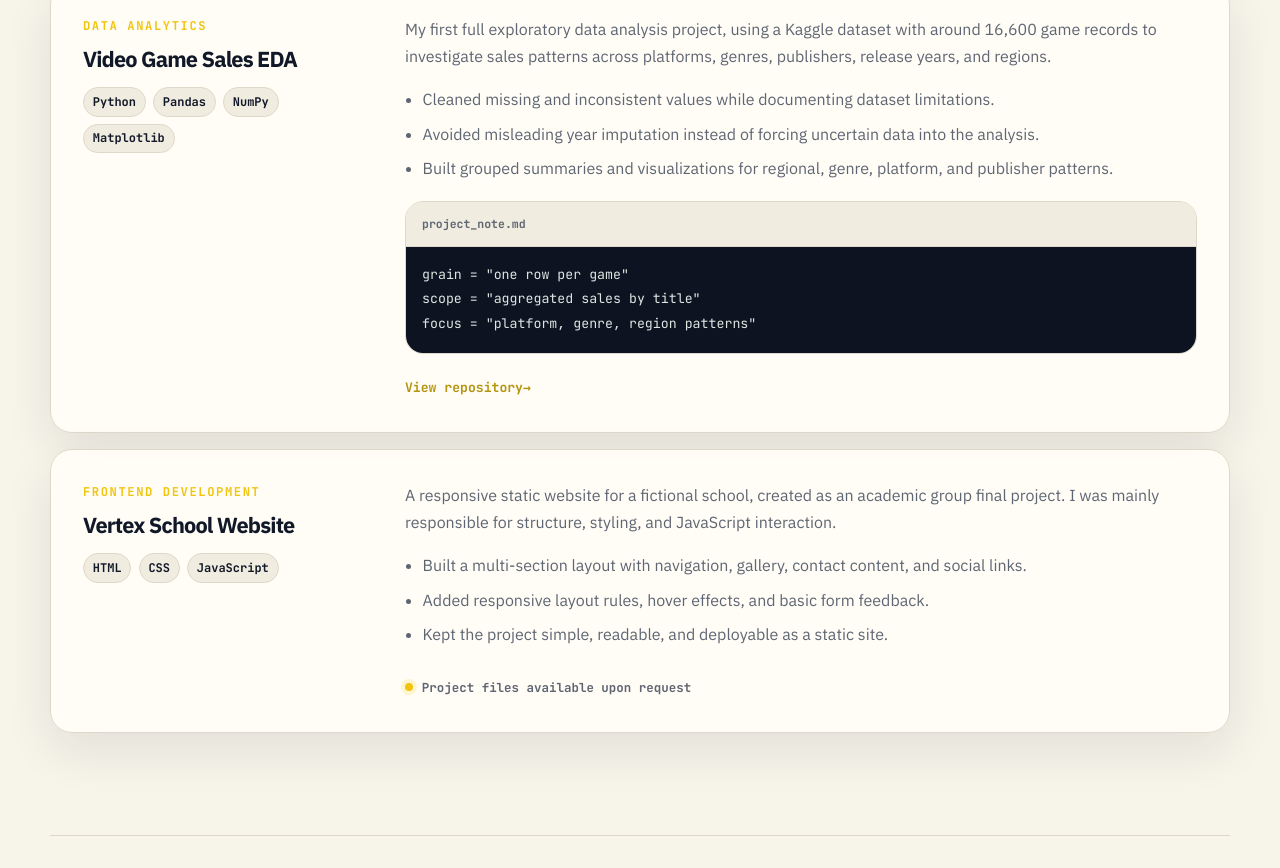
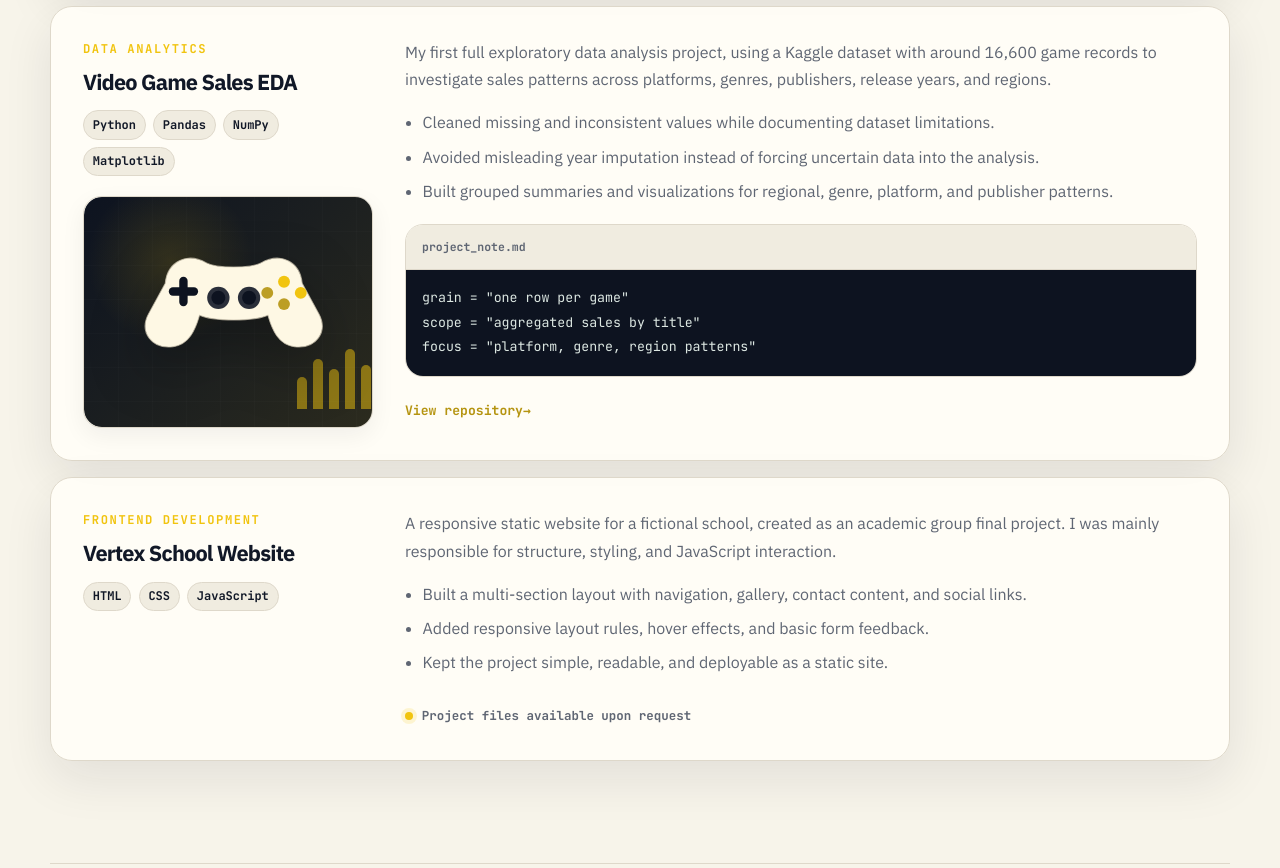
Before and after one commit to hafezomar/hafezomar.github.io, a plain HTML site: page index.html in a window 1280 px wide. Shown: the part 2752-3620 px from the top of the page. Drawn offline with Linux system fonts and the light colour scheme.

Commit message:
Add Lichess project and project thumbnails

```diff
--- a/index.html
+++ b/index.html
@@ -135,7 +135,7 @@
             <div class="section-header section-header-wide reveal">
                 <h2 id="work-title">Projects</h2>
                 <p>
-                    A focused project set showing my progression from exploratory analysis to SQL-backed, multi-table business analysis.
+                    A focused project set showing my progression from exploratory analysis to SQL-backed projects, feature engineering, and analytical storytelling.
                 </p>
             </div>
 
@@ -197,6 +197,7 @@ ORDER BY review_score;</code></pre>
                             <span>SQLite</span>
                             <span>Pandas</span>
                             <span>Seaborn</span>
+							<span>Feature Engineering</span>
                             <span>Jupyter</span>
                         </div>
                         <a class="project-thumbnail chess-thumbnail" href="https://github.com/hafezomar/lichess-game-analysis" target="_blank" rel="noopener noreferrer" aria-label="Open Lichess Game Analysis repository">
@@ -258,6 +259,35 @@ main_limit = "engine eval signs need validation"</code></pre>
 							<span>NumPy</span>
 							<span>Matplotlib</span>
 						</div>
+
+						<a class="project-thumbnail game-thumbnail" href="https://github.com/hafezomar/video-game-sales-eda" target="_blank" rel="noopener noreferrer" aria-label="Open Video Game Sales EDA repository">
+							<div class="game-controller-preview" aria-hidden="true">
+                                <svg class="controller-svg" viewBox="0 0 360 220" aria-hidden="true" focusable="false">
+                                    <path class="controller-shape" d="M82 99 C85 68 113 54 141 70 C155 78 205 78 219 70 C247 54 275 68 278 99 L302 143 C316 169 297 194 267 190 C244 187 235 166 229 145 C210 154 150 154 131 145 C125 166 116 187 93 190 C63 194 44 169 58 143 Z"></path>
+
+                                    <rect class="controller-dark" x="87" y="105" width="42" height="12" rx="6"></rect>
+                                    <rect class="controller-dark" x="102" y="90" width="12" height="42" rx="6"></rect>
+
+                                    <circle class="controller-stick-base" cx="158" cy="120" r="16"></circle>
+                                    <circle class="controller-stick-base" cx="202" cy="120" r="16"></circle>
+                                    <circle class="controller-stick-top" cx="158" cy="120" r="10"></circle>
+                                    <circle class="controller-stick-top" cx="202" cy="120" r="10"></circle>
+
+                                    <circle class="controller-accent" cx="252" cy="97" r="8.5"></circle>
+                                    <circle class="controller-accent" cx="276" cy="113" r="8.5"></circle>
+                                    <circle class="controller-accent-alt" cx="228" cy="113" r="8.5"></circle>
+                                    <circle class="controller-accent-alt" cx="252" cy="129" r="8.5"></circle>
+                                </svg>
+
+                                <div class="game-bars">
+                                    <span style="--bar-height: 46%;"></span>
+                                    <span style="--bar-height: 72%;"></span>
+                                    <span style="--bar-height: 58%;"></span>
+                                    <span style="--bar-height: 86%;"></span>
+                                    <span style="--bar-height: 64%;"></span>
+                                </div>
+                            </div>
+						</a>
 					</div>
                     <div class="work-body">
                         <p>
@@ -336,8 +366,9 @@ focus = "platform, genre, region patterns"</code></pre>
                 <span class="skill-pill" data-type="data">Seaborn</span>
                 <span class="skill-pill" data-type="data">EDA</span>
                 <span class="skill-pill" data-type="data">Data Cleaning</span>
+				<span class="skill-pill" data-type="data">Feature Engineering</span>
                 <span class="skill-pill" data-type="data">Statistics</span>
-				<span class="skill-pill" data-type="data">Business Analysis</span>
+				<span class="skill-pill" data-type="data">Data Storytelling</span>
                 <span class="skill-pill" data-type="database tool">SQLite</span>
                 <span class="skill-pill" data-type="tool">Git</span>
                 <span class="skill-pill" data-type="tool">GitHub</span>
--- a/style.css
+++ b/style.css
@@ -375,6 +375,132 @@ button:focus-visible {
 .project-thumbnail:hover img {
     transform: scale(1.03);
     filter: saturate(1.05);
+}
+
+.game-thumbnail {
+    text-decoration: none;
+}
+
+.game-controller-preview {
+    position: relative;
+    display: grid;
+    place-items: center;
+    min-height: 230px;
+    aspect-ratio: 4 / 3;
+    overflow: hidden;
+    border-radius: 18px;
+    background:
+        radial-gradient(circle at 28% 28%, rgba(241, 196, 15, 0.14), transparent 30%),
+        linear-gradient(135deg, var(--terminal), color-mix(in srgb, var(--terminal) 86%, var(--accent) 14%));
+}
+
+.game-controller-preview::before {
+    content: "";
+    position: absolute;
+    inset: 0;
+    background-image:
+        linear-gradient(rgba(255, 255, 255, 0.035) 1px, transparent 1px),
+        linear-gradient(90deg, rgba(255, 255, 255, 0.035) 1px, transparent 1px);
+    background-size: 34px 34px;
+    opacity: 0.45;
+}
+
+.controller-svg {
+    position: relative;
+    z-index: 2;
+    width: min(82%, 285px);
+    transform: translate(-4px, -22px);
+    filter: drop-shadow(0 20px 28px rgba(0, 0, 0, 0.28));
+    transition: transform var(--transition), filter var(--transition);
+}
+
+.game-thumbnail:hover .controller-svg,
+.game-thumbnail:focus-visible .controller-svg {
+    transform: translate(-4px, -25px);
+    filter: drop-shadow(0 24px 34px rgba(0, 0, 0, 0.34));
+}
+
+.controller-shape {
+    fill: color-mix(in srgb, var(--surface) 92%, var(--accent) 8%);
+    stroke: color-mix(in srgb, var(--border-strong) 75%, transparent);
+    stroke-width: 1.5;
+}
+
+.controller-dark {
+    fill: var(--terminal);
+}
+
+.controller-stick-base {
+    fill: color-mix(in srgb, var(--terminal) 88%, var(--surface) 12%);
+}
+
+.controller-stick-top {
+    fill: var(--terminal);
+}
+
+.controller-accent {
+    fill: var(--accent);
+}
+
+.controller-accent-alt {
+    fill: var(--accent-strong);
+    opacity: 0.9;
+}
+
+.game-bars {
+    position: absolute;
+    right: 20px;
+    bottom: 18px;
+    z-index: 1;
+    display: flex;
+    align-items: end;
+    gap: 6px;
+    height: 70px;
+    opacity: 0.5;
+}
+
+.game-bars span {
+    width: 10px;
+    height: var(--bar-height);
+    border-radius: 999px 999px 0 0;
+    background: var(--accent);
+}
+
+body.dark-mode .controller-shape {
+    fill: color-mix(in srgb, var(--terminal-text) 92%, var(--accent) 8%);
+    stroke: rgba(255, 255, 255, 0.14);
+}
+
+body.dark-mode .controller-stick-base {
+    fill: color-mix(in srgb, var(--terminal) 82%, var(--terminal-text) 18%);
+}
+
+@media (max-width: 900px) {
+    .game-controller-preview {
+        aspect-ratio: 16 / 10;
+        min-height: 210px;
+    }
+
+    .controller-svg {
+        width: min(74%, 285px);
+    }
+}
+
+@media (max-width: 560px) {
+    .game-controller-preview {
+        aspect-ratio: 4 / 3;
+        min-height: 190px;
+    }
+
+    .controller-svg {
+        width: min(86%, 250px);
+    }
+
+    .game-bars {
+        right: 18px;
+        bottom: 18px;
+        height: 58px;
+    }
 }
 
 .project-links {
```
Lines whose indentation alone changed are shown as unchanged.
